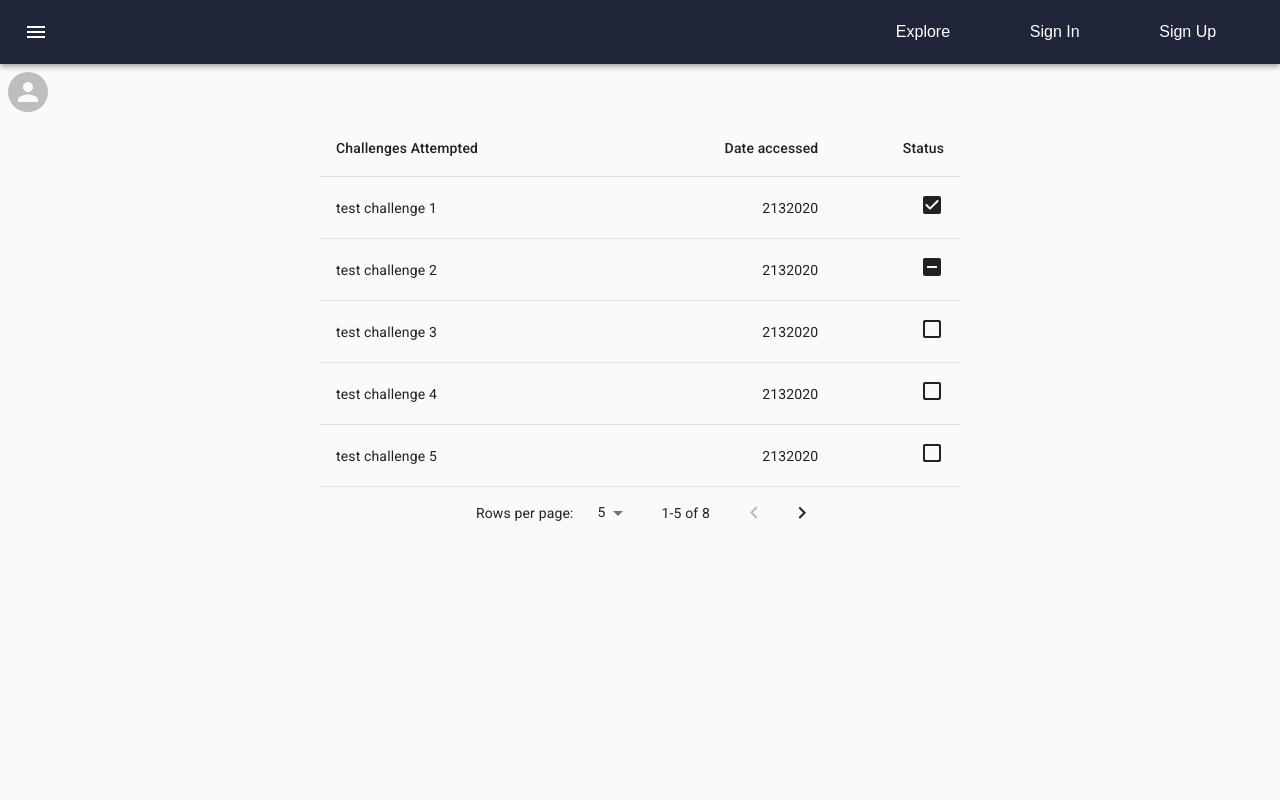
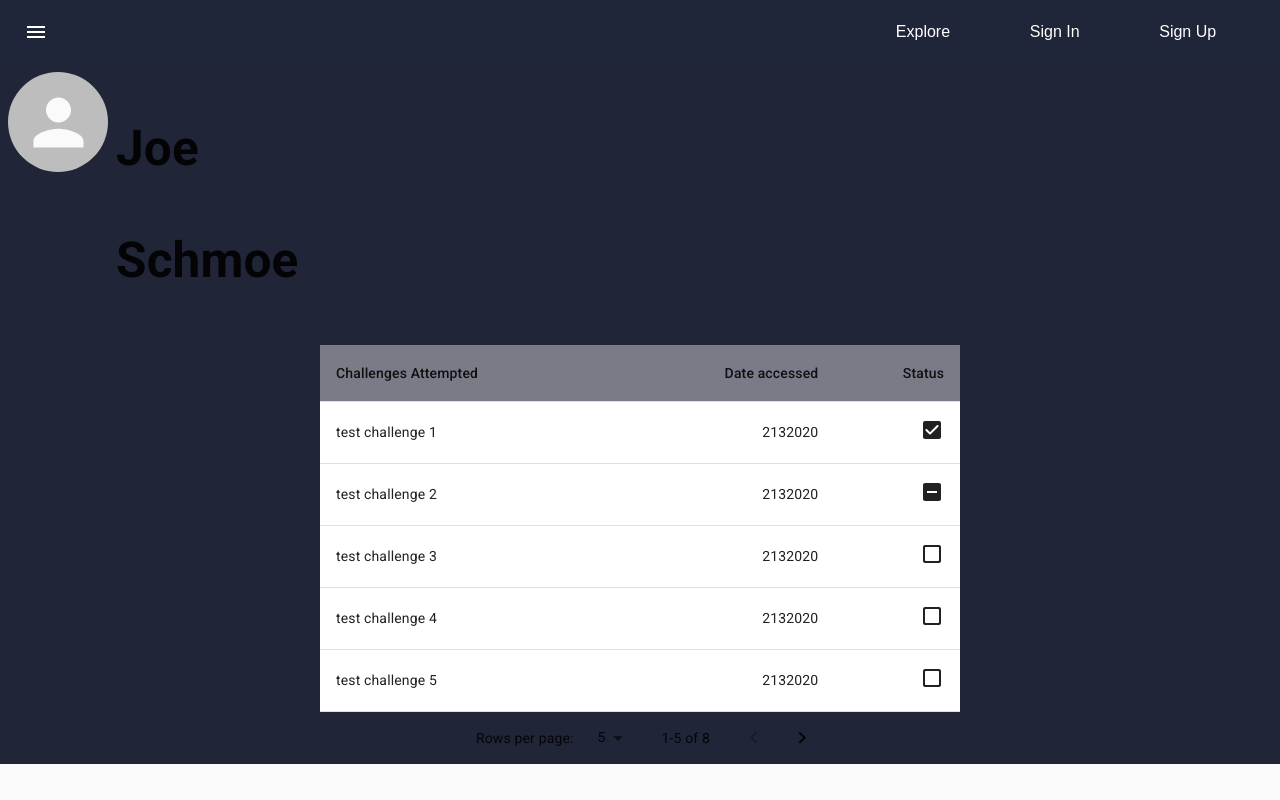
Before and after one commit to SparkDevTeams/Web_Dev_Frontend_S2020, a React (Create React App) app: page /profile in a window 1280 px wide. Built offline with nearby package versions, Linux system fonts and the light colour scheme.

Commit message:
updated profile with color

```diff
--- a/src/pages/Profile.jsx
+++ b/src/pages/Profile.jsx
@@ -1,4 +1,4 @@
-import React from "react";
+import React, {useState} from "react";
 import { makeStyles } from '@material-ui/core/styles';
 import Table from '@material-ui/core/Table';
 import TableBody from '@material-ui/core/TableBody';
@@ -12,12 +12,21 @@ import IndeterminateCheckBox from '@material-ui/icons/IndeterminateCheckBox';
 import CheckBoxOutlineBlankRoundedIcon from '@material-ui/icons/CheckBoxOutlineBlankRounded';
 import { TablePagination } from "@material-ui/core";
 import styled from "styled-components";
+import Grid from "@material-ui/core/Grid";
+
+
+const ParentContainer = styled.div`
+    background-color: #202538;
+    height: 100%;
+`
+
 
 const AvatarContainer = styled.div`
     display: flex;
     justify-content: flex-start;
     flex-direction: row;
     padding: 8px 0px 8px 8px;
+
 `
 
 const StyledTableContainer = styled(TableContainer)`
@@ -29,6 +38,11 @@ const StyledTableContainer = styled(TableContainer)`
 
 const StyledTable = styled(Table)`
     max-width: 50%;
+    background-color: white;
+
+    th {
+        background-color: rgba(32, 37, 56, .6)
+    }
 `
 const StyledTablePagination = styled(TablePagination)`
     display: flex;
@@ -36,8 +50,14 @@ const StyledTablePagination = styled(TablePagination)`
     justify-content: center;
 `
 const StyledAvatar = styled(Avatar)`
+    height: 100px;
+    width: 100px;
+`
+const StyledGrid = styled(Grid)`
+    font-size: 33px;
+    padding: 0px 0px 0px 8px;
+`
 
-`
 
 function getChallenges(name, date, status) {
     return { name, date, status }
@@ -55,6 +75,7 @@ const rows = [
 const Profile = props => {
     const [page, setPage] = React.useState(0);
     const [rowsPerPage, setRowsPerPage] = React.useState(5);
+    const [name, setName] = useState({ firstName: "Joe", lastName: "Schmoe"});
     const handleChangePage = (event, newPage) => {
         setPage(newPage);
     };
@@ -63,9 +84,11 @@ const Profile = props => {
         setPage(0);
     };
     return (
-        <div>
+        <ParentContainer>
             <AvatarContainer>
-                <Avatar alt="profile pic" src="" />
+                <StyledAvatar alt="profile pic" src="" />
+                <StyledGrid><h2>{name.firstName}</h2><h2>{name.lastName}</h2></StyledGrid>
+
             </AvatarContainer>
             <StyledTableContainer>
                 <StyledTable stickyHeader aria-label="simple table">
@@ -101,7 +124,7 @@ const Profile = props => {
 
 
 
-        </div>
+        </ParentContainer>
     );
 }
 
```
